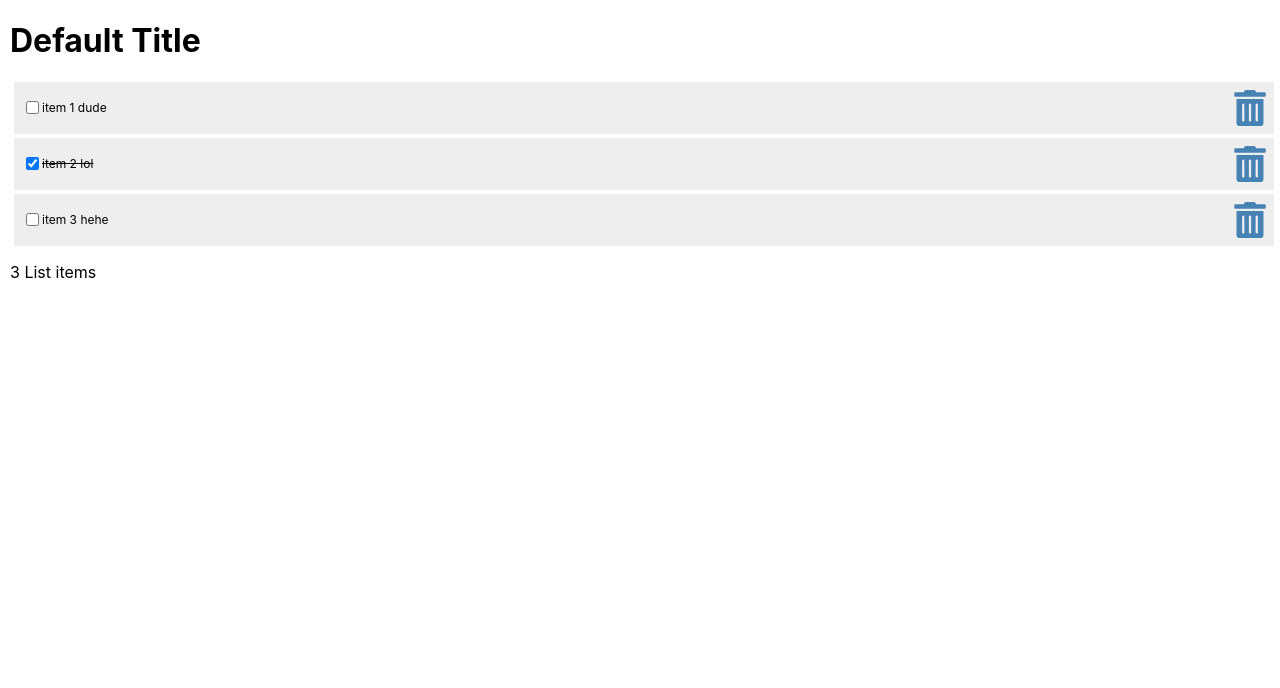
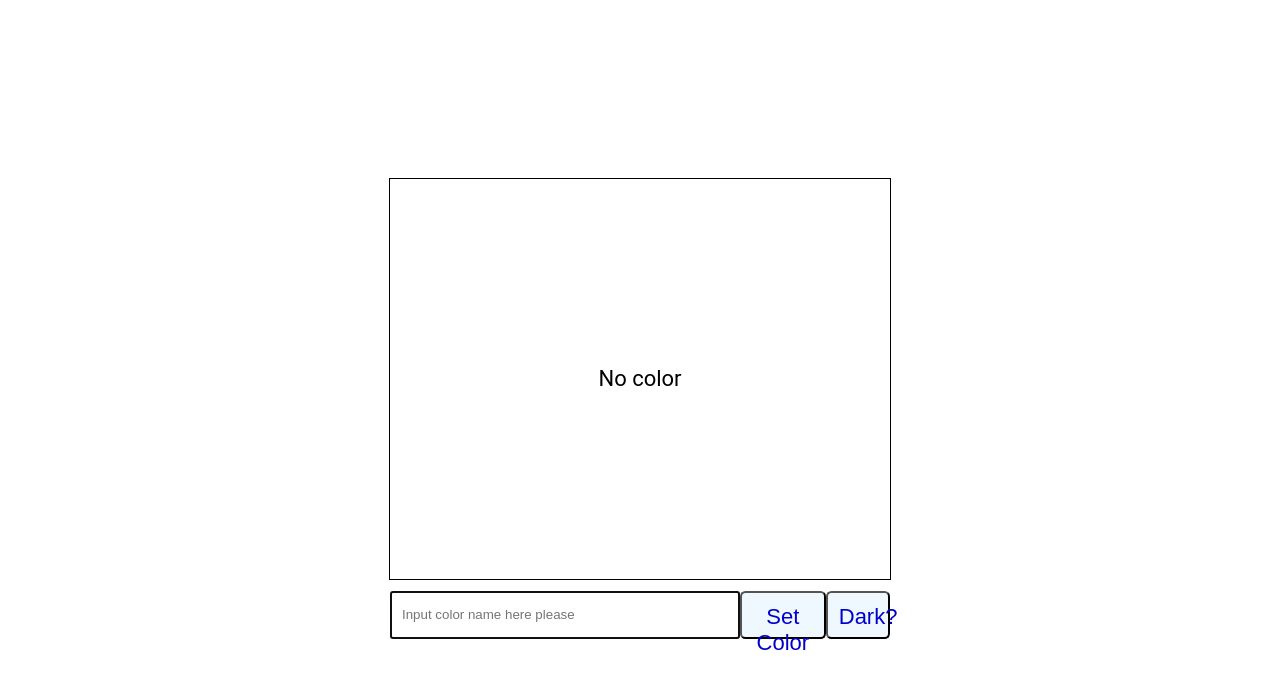
Before and after one commit to jaspetham/React-Tutorial, a React (Create React App) app: page / in a window 1280 px wide. Shown: the top 688 px of the page. Built offline with nearby package versions, Linux system fonts and the light colour scheme.

Commit message:
added challenge color

```diff
--- /dev/null
+++ b/src/AddItem.js
@@ -0,0 +1,30 @@
+import { FaPlus } from "react-icons/fa";
+import { useRef } from "react";
+
+const AddItem = ({newItem, setNewItem, handleSubmit}) => {
+    const inputRef = useRef();
+    return (
+        <form className="addForm" onSubmit={handleSubmit}>
+            <label htmlFor="addItem">Add Item</label>
+            <input
+                type="text"
+                ref={inputRef}
+                autoFocus
+                id="addItem"
+                placeholder="Add Item"
+                required
+                value={newItem}
+                onChange={(e) => setNewItem(e.target.value)}
+            />
+            <button
+                type="submit"
+                aria-label="Add Item"
+                onClick={() => inputRef.current.focus()}
+            >
+                <FaPlus/>
+            </button>
+        </form>
+    )
+}
+
+export default AddItem
--- a/src/App.js
+++ b/src/App.js
@@ -1,46 +1,81 @@
 import { useState } from "react";
+import ChallengeContent from "./ChallengeContent";
+import ChallengeSearch from "./ChallengeSearch";
+import AddItem from "./AddItem";
 import Header from './Header';
 import Content from './Content';
+import SearchItem from "./SearchItem";
 import Footer from './Footer';
 function App() {
-  const [items, setItems] = useState([
-    {
-      id:1,
-      checked:false,
-      item:' item 1 dude'
-    },
-    {
-      id:2,
-      checked:true,
-      item:' item 2 lol'
-    },
-    {
-      id:3,
-      checked:false,
-      item:' item 3 hehe'
-    }
-  ]);
-  const handleCheck = (id) => {
-    const listItems = items.map((item) => item.id === id ? {...item,checked: !item.checked } : item);
-    setItems(listItems);
-    localStorage.setItem('shoppingList', JSON.stringify(listItems));
-  }
-  const handleDelete = (id) => {
-    const listItems = items.filter((item) => item.id !== id);
-    setItems(listItems);
-    localStorage.setItem('shoppingList', JSON.stringify(listItems));
+
+  // const [items, setItems] = useState(JSON.parse(localStorage.getItem('shoppingList')));
+  // const [newItem, setNewItem] = useState('');
+  // const [searchItem, setSearchItem] = useState('')
+
+  // const setAndSaveItem =  (newItems) => {
+  //   setItems(newItems);
+  //   localStorage.setItem('shoppingList', JSON.stringify(newItems));
+  // }
+  // const handleCheck = (id) => {
+  //   const listItems = items.map((item) => item.id === id ? {...item,checked: !item.checked } : item);
+  //   setAndSaveItem(listItems);
+  // }
+  // const handleDelete = (id) => {
+  //   const listItems = items.filter((item) => item.id !== id);
+  //   setAndSaveItem(listItems);
+  // }
+  // const addItem = (item) => {
+  //   const id = items.length ? items[items.length-1].id + 1 : 1;
+  //   const myNewItem = {id, checked:false, item};
+  //   const listItems = [...items,myNewItem];
+  //   setAndSaveItem(listItems);
+  // }
+  // const handleSubmit = (e) => {
+  //   e.preventDefault();
+  //   if (!newItem) return;
+  //   addItem(newItem);
+  //   setNewItem('');
+  // }
+
+  const [color, setColor] = useState('');
+  const [darkText, setDarkText] = useState(false);
+
+  const handleColorSubmit = (e) => {
+      e.preventDefault();
+      var color = document.getElementById('inputColor').value;
+      setColor(color);
   }
   return (
     <div className="App">
-      <Header/>
+      <ChallengeContent
+        color = {color}
+        darkText = {darkText}
+      />
+      <ChallengeSearch
+        handleColorSubmit = {handleColorSubmit}
+        color = {color}
+        setColor = {setColor}
+        darkText = {darkText}
+        setDarkText = {setDarkText}
+      />
+      {/* <Header/>
+      <AddItem
+        newItem = {newItem}
+        setNewItem = {setNewItem}
+        handleSubmit = {handleSubmit}
+      />
+      <SearchItem
+        searchItem = {searchItem}
+        setSearchItem = {setSearchItem}
+      />
       <Content
-        items= {items}
+        items= {items.filter(item => ((item.item).toLowerCase()).includes(searchItem.toLowerCase()))}
         handleCheck = {handleCheck}
         handleDelete = {handleDelete}
       />
       <Footer
         length={items.length}
-      />
+      /> */}
     </div>
   );
 }
--- /dev/null
+++ b/src/ChallengeContent.js
@@ -0,0 +1,11 @@
+const ChallengeContent = ({color,darkText}) => {
+    return (
+        <div className="challengeBox" style={{
+            backgroundColor: color,
+            color: darkText ? "#FFF" : "#000"
+        }}>
+            <p>{color ? color:'No color'}</p>
+        </div>
+    )
+}
+export default ChallengeContent
--- /dev/null
+++ b/src/ChallengeSearch.js
@@ -0,0 +1,26 @@
+const ChallengeSearch = ({color, setColor,darkText,setDarkText, handleColorSubmit}) => {
+    return (
+        <form className="inputColorForm" onSubmit={handleColorSubmit}>
+            <input
+                type="text"
+                autoFocus
+                id="inputColor"
+                required
+                placeholder="Input color name here please"
+            />
+            <button
+                type="submit"
+            >
+                Set Color
+            </button>
+            <button
+                type="button"
+                onClick={() => setDarkText(!darkText)}
+            >
+                Dark?
+            </button>
+        </form>
+    )
+}
+
+export default ChallengeSearch
--- /dev/null
+++ b/src/SearchItem.js
@@ -0,0 +1,19 @@
+
+const SearchItem = ({searchItem, setSearchItem}) => {
+    return (
+        <form className="searchForm" onSubmit={(e) => e.preventDefault()}>
+            <label htmlFor="searchItem">Add Item</label>
+            <input
+                type="text"
+                autoFocus
+                id="searchItem"
+                role='searchbox'
+                placeholder="Search Item"
+                value={searchItem}
+                onChange={(e) => setSearchItem(e.target.value)}
+            />
+        </form>
+    )
+}
+
+export default SearchItem
--- a/src/index.css
+++ b/src/index.css
@@ -1,55 +1,232 @@
+Skip to content
+Search or jump to…
+Pull requests
+Issues
+Marketplace
+Explore
+
+@jaspetham
+gitdagray
+/
+react_controlled_inputs
+Public
+Code
+Issues
+Pull requests
+Actions
+Projects
+Wiki
+Security
+Insights
+react_controlled_inputs/src/index.css
+@gitdagray
+gitdagray added useRef
+Latest commit 7aa6ae1 on Jul 3, 2021
+ History
+ 1 contributor
+185 lines (162 sloc)  2.88 KB
+
+* {
+  margin: 0;
+  padding: 0;
+  box-sizing: border-box;
+}
+
+html {
+  font-size: 22px;
+}
+
 body {
-  margin: 0;
-  font-family: -apple-system, BlinkMacSystemFont, 'Segoe UI', 'Roboto', 'Oxygen',
+  min-height: 100vh;
+  font-family: 'Roboto', 'Oxygen',
     'Ubuntu', 'Cantarell', 'Fira Sans', 'Droid Sans', 'Helvetica Neue',
     sans-serif;
   -webkit-font-smoothing: antialiased;
   -moz-osx-font-smoothing: grayscale;
 }
-body{
-  margin:10px;
+
+.App {
+  display: flex;
+  flex-direction: column;
+  justify-content: center;
+  align-items: center;
+  height: 100vh;
+  width: 100%;
+  max-width: 500px;
+  /* border: 1px solid mediumblue; */
+  margin: auto;
 }
-code {
-  font-family: source-code-pro, Menlo, Monaco, Consolas, 'Courier New',
-    monospace;
+
+header {
+  width: 100%;
+  padding: 0 0.25em;
+  background-color: mediumblue;
+  color: aliceblue;
+  display: flex;
+  justify-content: space-between;
+  align-items: center;
 }
-ul{
+
+main {
+  width: 100%;
+  display: flex;
+  flex-direction: column;
+  flex-grow: 1;
+  justify-content: flex-start;
+  align-items: center;
+  overflow-y: auto;
+}
+
+footer {
+  width: 100%;
+  padding: 0.25em;
+  background-color: mediumblue;
+  color: aliceblue;
+  display: grid;
+  place-content: center;
+}
+
+ul {
+  width: 100%;
   list-style: none;
-  width: 100%;
-  padding:0 0.25rem 0 0.25rem;
+  padding: 0 0.25rem 0.25rem;
 }
-ul li::before{
-  content:'\200B'
+
+ul li::before {
+  content: "\200B";
 }
-.item{
+
+.item {
   display: flex;
   justify-content: flex-start;
   align-items: center;
-  margin:0.25rem 0;
-  padding:0.5rem 0 0.5rem 0.5rem;
+  padding: 0.5rem 0 0.5rem 0.5rem;
+  margin: 0.25rem 0;
   background-color: #eee;
 }
-.item:first-child{
-  margin:0;
+
+.item:first-child {
+  margin: 0;
 }
-.item input[type="checkbox"]:focus + label{
+
+.item input[type="checkbox"] {
+  text-align: center;
+  width: 2.5rem;
+  width: 48px;
+  min-width: 48px;
+  height: 2.5rem;
+  height: 48px;
+  min-height: 48px;
+  cursor: pointer;
+  margin-right: 0.5rem;
+}
+
+.item input[type="checkbox"]:focus + label {
   text-decoration: underline;
 }
 
-.item > label{
+.item > label {
+  font-size: 0.75rem;
   flex-grow: 1;
-  font-size: 0.75rem;
 }
-.item svg{
+
+.item svg {
   width: 48px;
   min-width: 48px;
   height: 36px;
   font-size: 1rem;
-  color:steelblue;
+  color: steelblue;
   cursor: pointer;
 }
 
-svg:focus,svg:hover{
-  color:red;
-  outline:none;
+.item svg:focus,
+.item svg:hover {
+  color: red;
+  outline: none;
 }
+
+.addForm {
+  width: 100%;
+  display: flex;
+  justify-content: flex-start;
+  margin: 0.5rem 0 0;
+  padding: 0 0.5rem 0.25rem;
+  border-bottom: 1px solid #eee;
+}
+
+.addForm label {
+  position: absolute;
+  left: -99999px;
+}
+
+.addForm input[type='text'] {
+  flex-grow: 1;
+  max-width: calc(100% - 50px);
+  min-height: 48px;
+  font-size: 1rem;
+  padding: 0.25rem;
+  border-radius: 0.25rem;
+  margin-right: 0.25rem;
+  outline: none;
+}
+
+button {
+  height: 48px;
+  min-width: 48px;
+  border-radius: 0.25rem;
+  padding: 0.5rem;
+  font-size: 1rem;
+  background-color: aliceblue;
+  color: mediumblue;
+  cursor: pointer;
+}
+
+button:focus,
+button:hover {
+  color: white;
+  background-color: limegreen;
+  outline: none;
+}
+
+.searchForm {
+  width: 100%;
+  display: flex;
+  justify-content: flex-start;
+  margin: 0.25rem 0 0;
+  padding: 0 0.5rem 0.25rem;
+  border-bottom: 1px solid #eee;
+}
+
+.searchForm label {
+  position: absolute;
+  left: -99999px;
+}
+
+.searchForm input[type='text'] {
+  flex-grow: 1;
+  max-width: 100%;
+  min-height: 48px;
+  font-size: 1rem;
+  padding: 0.25rem;
+  border-radius: 0.25rem;
+  outline: none;
+}
+
+.challengeBox{
+  height: 50vh;
+  width: 100%;
+  border:1px solid black;
+  display:flex;
+  align-items: center;
+  justify-content: center;
+  text-align: center;
+}
+.inputColorForm{
+  margin-top: 0.5rem;
+  width: 100%;
+  display: flex;
+}
+#inputColor{
+  width: 100%;
+  padding:10px;
+}
```
